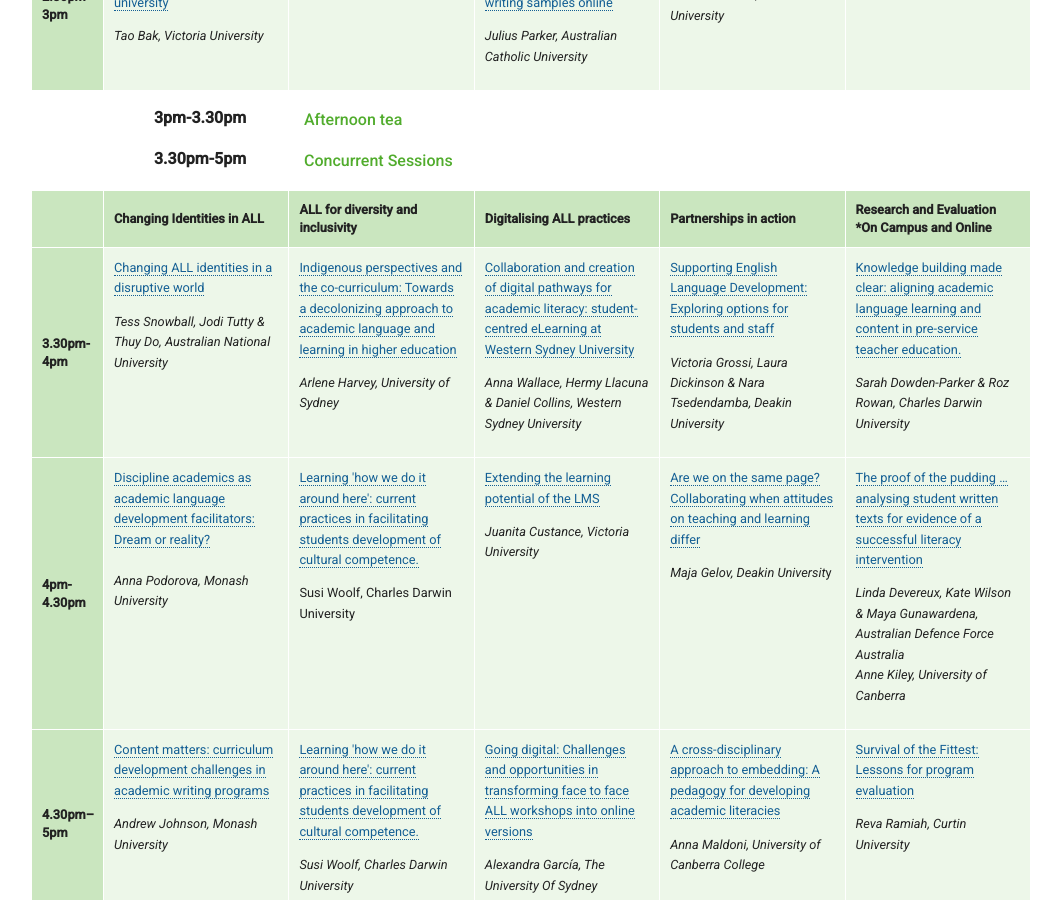
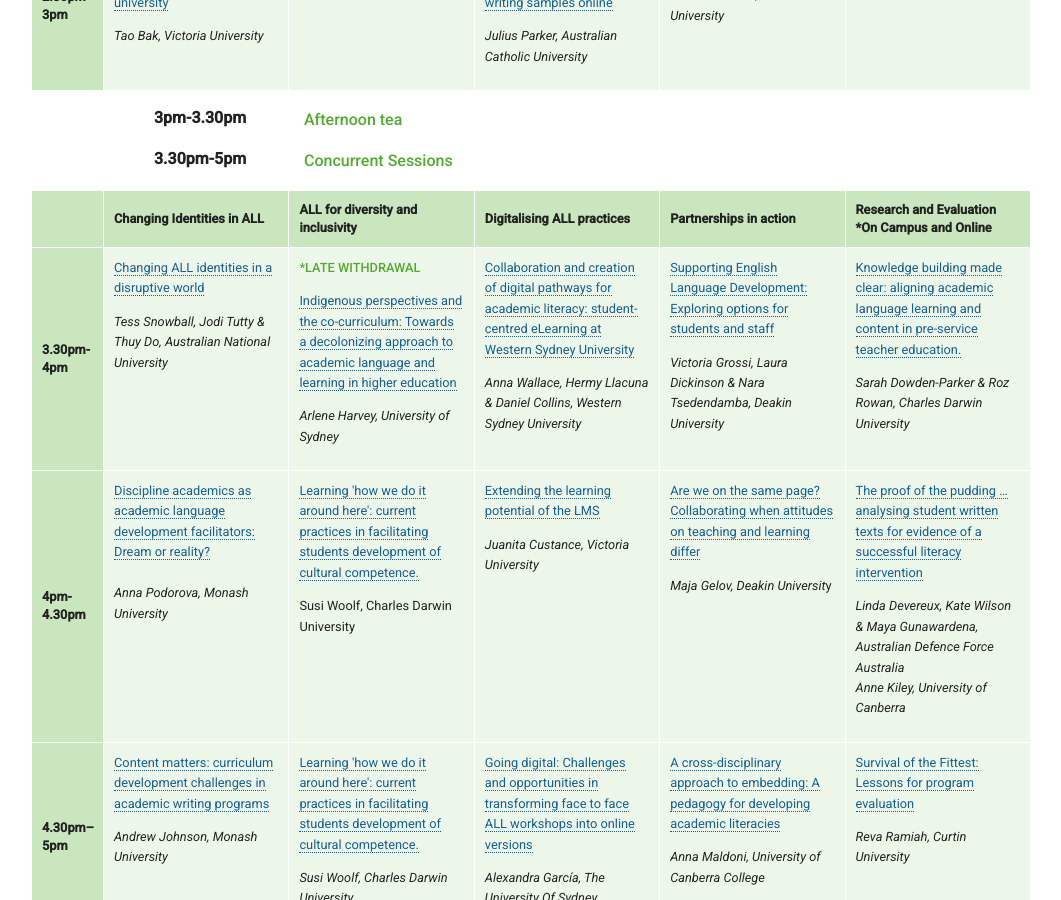
Before and after one commit to aallconference2017/aallconference2017.github.io, a Jekyll site: the page built from program/index.html, in a window 1280 px wide and 900 px high, scrolled down 1933 px. Shown: the whole window, without its empty margins (113-1174 px from the left). Built offline with Jekyll 4.4.1, drawn with Linux system fonts in a browser that asks for light colours.

Commit message:
Updated 'program/index.html' via CloudCannon

```diff
--- a/program/index.html
+++ b/program/index.html
@@ -82,7 +82,7 @@ show_jump_links: true
                             <tr>
                                 <th class="editable">3.30pm-4pm</th>
                                 <td><div class="editable"><p><a href="/Abstracts/Changing ALL identities in a disruptive world.pdf">Changing ALL identities in a disruptive world</a></p><p><em>Tess Snowball, Jodi Tutty &amp; Thuy Do, Australian National University</em></p></div></td>
-                                <td><div class="editable"><p><a href="/Abstracts/Indigenous perspectives and the co-curriculum- Towards a decolonising approach to academic language and learning in higher education .pdf">Indigenous perspectives and the co-curriculum: Towards a decolonizing approach to academic language and learning in higher education</a></p><p><em>Arlene Harvey, University of Sydney</em></p></div></td>
+                                <td><div class="editable"><p><strong>*LATE WITHDRAWAL</strong></p><p><a href="/Abstracts/Indigenous perspectives and the co-curriculum- Towards a decolonising approach to academic language and learning in higher education .pdf">Indigenous perspectives and the co-curriculum: Towards a decolonizing approach to academic language and learning in higher education</a></p><p><em>Arlene Harvey, University of Sydney</em></p></div></td>
                                 <td><div class="editable"><p><a href="/Abstracts/Collaboration and creation of digital pathways for academic literacy- student-centred elearning at Western Sydney University .pdf">Collaboration and creation of digital pathways for academic literacy: student-centred eLearning at Western Sydney University</a></p><p><em>Anna Wallace, Hermy Llacuna &amp; Daniel Collins, Western Sydney University</em></p></div></td>
                                 <td><div class="editable"><p><a href="/Abstracts/Supporting English Language Development- Exploring options for students and staff .pdf">Supporting English Language Development: Exploring options for students and staff</a></p><p><em>Victoria Grossi, Laura Dickinson &amp; Nara Tsedendamba, Deakin University</em></p></div></td>
                                 <td><div class="editable"><p><a href="/Abstracts/Knowledge building made clear- aligning academic language learning and content in pre-service teacher education. .pdf">Knowledge building made clear: aligning academic language learning and content in pre-service teacher education.</a></p><p><em>Sarah Dowden-Parker &amp; Roz Rowan, Charles Darwin University</em></p></div></td>
```
